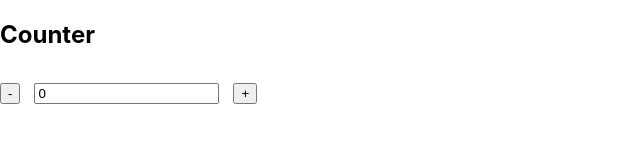
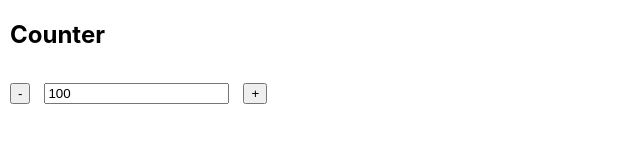
Before and after one commit to minakshiakumar/incrementorwithredux, a React (Create React App) app: page / in a window 1280 px wide. Shown: the top 168 px of the page, without its empty margins (0-640 px from the left). Built offline with nearby package versions, Linux system fonts and the light colour scheme.

Commit message:
validations task

```diff
--- /dev/null
+++ b/src/constant.js
@@ -0,0 +1,4 @@
+export const maxCounterValue = 100;
+export const minCounterValue = 0;
+export const min2CounterValue = 1;
+export const counterRegex = /^[0-9\b]+$/;
--- a/src/counter.js
+++ b/src/counter.js
@@ -1,43 +1,69 @@
 
 import React from 'react';
 import { connect } from 'react-redux';
-
+import * as CONSTANT_VALUES from './constant'
 class Counter extends React.Component {
-  constructor(props){
+  constructor(props) {
     super(props);
-    this.state={
-      count:0
+    this.state = {
+      count: CONSTANT_VALUES.maxCounterValue
     }
   }
-
+  //For receiving updated store values
   componentWillReceiveProps(nextProps) {
-    var state=this.state;
-    state.count =(nextProps && nextProps.count)?nextProps.count:state.count;
+    var state = this.state;
+    state.count = (nextProps && nextProps.count) ? nextProps.count : state.count;
     this.setState(state);
   }
-    onChange = (e) =>{
-      var state=this.state;
-      state.count = Number(e.target.value);
+  // For changing input of counter & validating counter value should not be greater than 100
+  onChange = (e) => {
+    var state = this.state;
+    if (e.target.value === '' || (CONSTANT_VALUES.counterRegex).test(e.target.value))
+    {
+      // if(){
+
+      // }
+      state.count = (Number(e.target.value) > CONSTANT_VALUES.maxCounterValue) ? CONSTANT_VALUES.maxCounterValue : Number(e.target.value);
       this.setState(state);
+      this.props.dispatch({ type: 'ONCHANGE', counter: Number(e.target.value) });
+
+    }
 
   }
+  // For incrementing counter value by 1
   increment = () => {
-    console.log("on increment",this.state.count);
-    this.props.dispatch({ type: 'INCREMENT',counter :this.state.count});
+    console.log("on increment", this.state.count);
+    if (this.state.count < CONSTANT_VALUES.maxCounterValue) {
+      this.props.dispatch({ type: 'INCREMENT', counter: this.state.count });
+    } else {
+      console.log("No action on incrementor");
+    }
+
   }
+  // For decrementing counter value by 1
+  decrement = () => {
+    var state= this.state;
+    console.log("on decrement", this.state.count);
+    if (this.state.count > CONSTANT_VALUES.minCounterValue && this.state.count !== CONSTANT_VALUES.min2CounterValue) {
+      this.props.dispatch({ type: 'DECREMENT', counter: this.state.count });
+    }
+    else if (this.state.count === CONSTANT_VALUES.min2CounterValue) {
+      state.count=CONSTANT_VALUES.minCounterValue;
+      this.setState(state);
+      this.props.dispatch({ type: 'ONCHANGE', counter: CONSTANT_VALUES.minCounterValue });
+      console.log("No action on decrementor");
+    } else {
+      console.log("No action on decrementor");
 
-  decrement = () => {
-    console.log("on decrement",this.state.count);
-    this.props.dispatch({ type: 'DECREMENT',counter:this.state.count  });
+    }
   }
-
   render() {
     return (
-      <div>
+      <div id="outer-div">
         <h2>Counter</h2>
         <div>
           <button onClick={this.decrement}>-</button>
-          <input type="number" id="counter" min="-9999" value={this.state.count} onChange={this.onChange} />
+          <input type="text" id="counter" value={this.state.count} onChange={this.onChange} />
           <button onClick={this.increment}>+</button>
         </div>
       </div>
@@ -46,7 +72,7 @@ class Counter extends React.Component {
 }
 
 function mapStateToProps(state) {
-  console.log("map state to",state);
+  console.log("map state to", state);
   return {
     count: state.count
   };
--- a/src/index.css
+++ b/src/index.css
@@ -13,11 +13,15 @@ code {
     monospace;
 }
 
-input[type=number]::-webkit-inner-spin-button,
+/* input[type=number]::-webkit-inner-spin-button,
 input[type=number]::-webkit-outer-spin-button {
   -webkit-appearance: none;
   margin: 0;
-}
+} */
 #counter{
   margin:14px;
 }
+
+#outer-div{
+margin-left: 10px;
+}
--- a/src/index.js
+++ b/src/index.js
@@ -4,11 +4,13 @@ import { render } from 'react-dom';
 import Counter from './counter';
 import { Provider } from 'react-redux';
 import { createStore } from 'redux';
+// import * as CONSTANT_VALUES from './constant'
 import './index.css';
 
+//reducer creation
 function reducer(state = [], action) {
-  console.log("action value",action);
-  switch(action.type) {
+  console.log("action value", action);
+  switch (action.type) {
     case 'INCREMENT':
       return {
         count: action.counter + 1
@@ -17,16 +19,22 @@ function reducer(state = [], action) {
       return {
         count: action.counter - 1
       };
+    case 'ONCHANGE':
+    console.log("on change");
+      return {
+        count: action.counter
+      };
     default:
       return state;
   }
 }
 
+//store creation
 const store = createStore(reducer);
 
 const App = () => (
   <Provider store={store}>
-    <Counter/>
+    <Counter />
   </Provider>
 );
 
```
